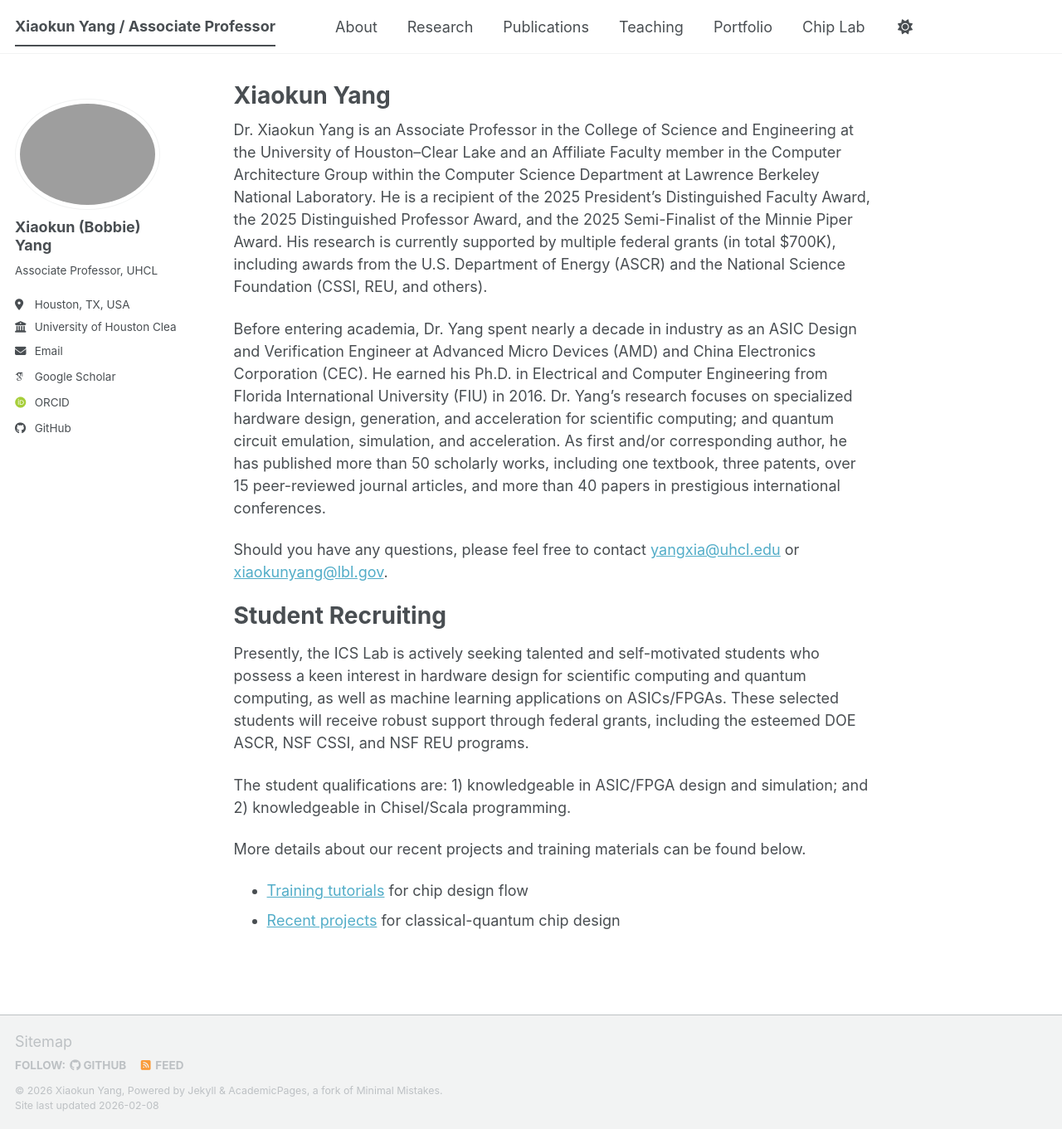
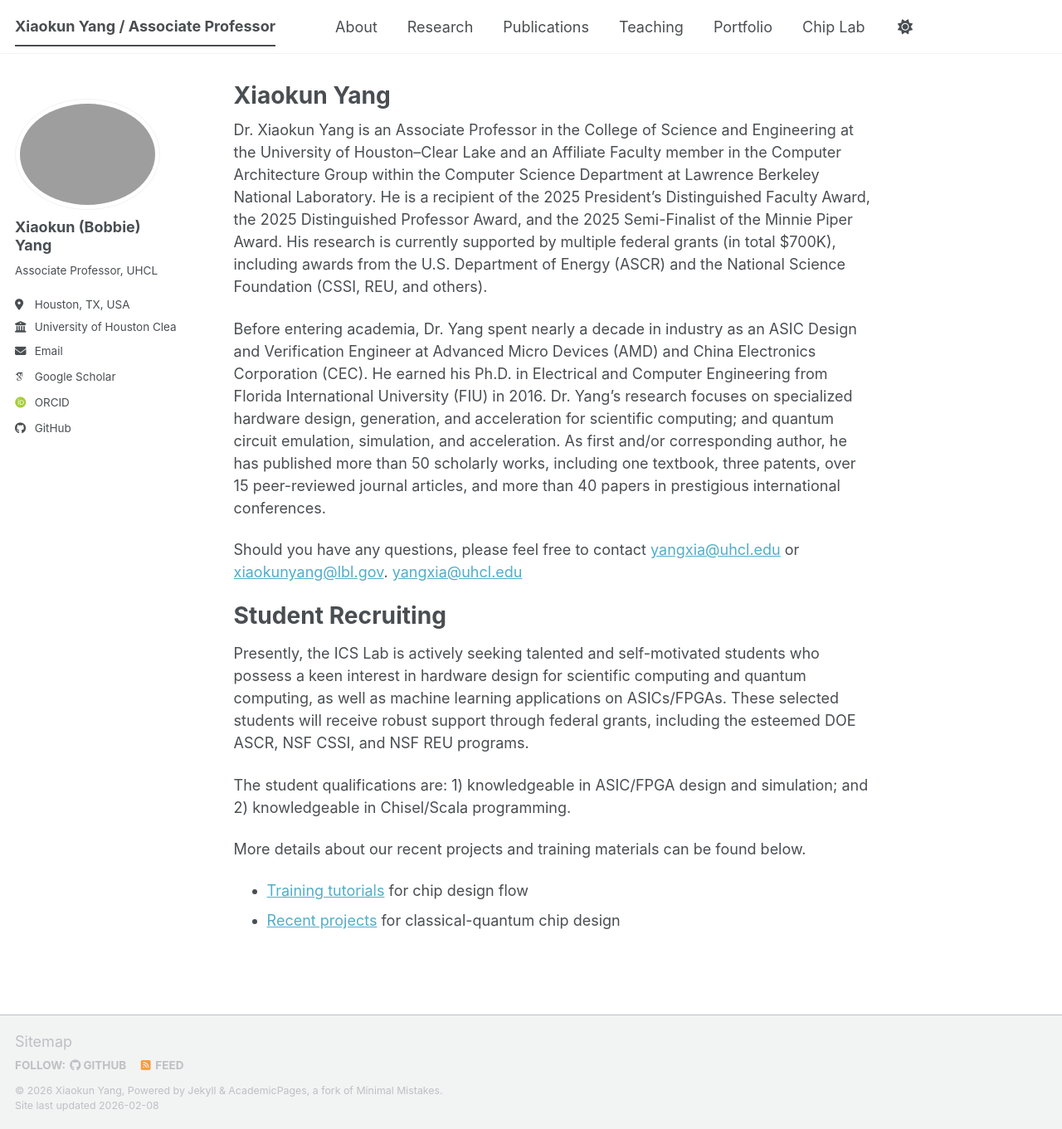
Before and after one commit to bobbieyang/bobbieyang.github.io, a Jekyll site: the page built from _pages/about.md, in a window 1280 px wide and 1361 px high. Shown: the whole window at 83% size. Built offline with Jekyll 4.4.1, drawn with Linux system fonts in a browser that asks for light colours; some web fonts are replaced; a script bundle is joined from its source files by our own code; library files that are not in the unit come from our copies.

Commit message:
Update about.md

```diff
--- a/_pages/about.md
+++ b/_pages/about.md
@@ -14,6 +14,8 @@
 Should you have any questions, please feel free to contact
 [yangxia@uhcl.edu](mailto:yangxia@uhcl.edu) or
 [xiaokunyang@lbl.gov](mailto:xiaokunyang@lbl.gov).
+[yangxia@uhcl.edu](mailto:yangxia@uhcl.edu?subject=Research%20Inquiry)
+
 
 
 Student Recruiting
```
